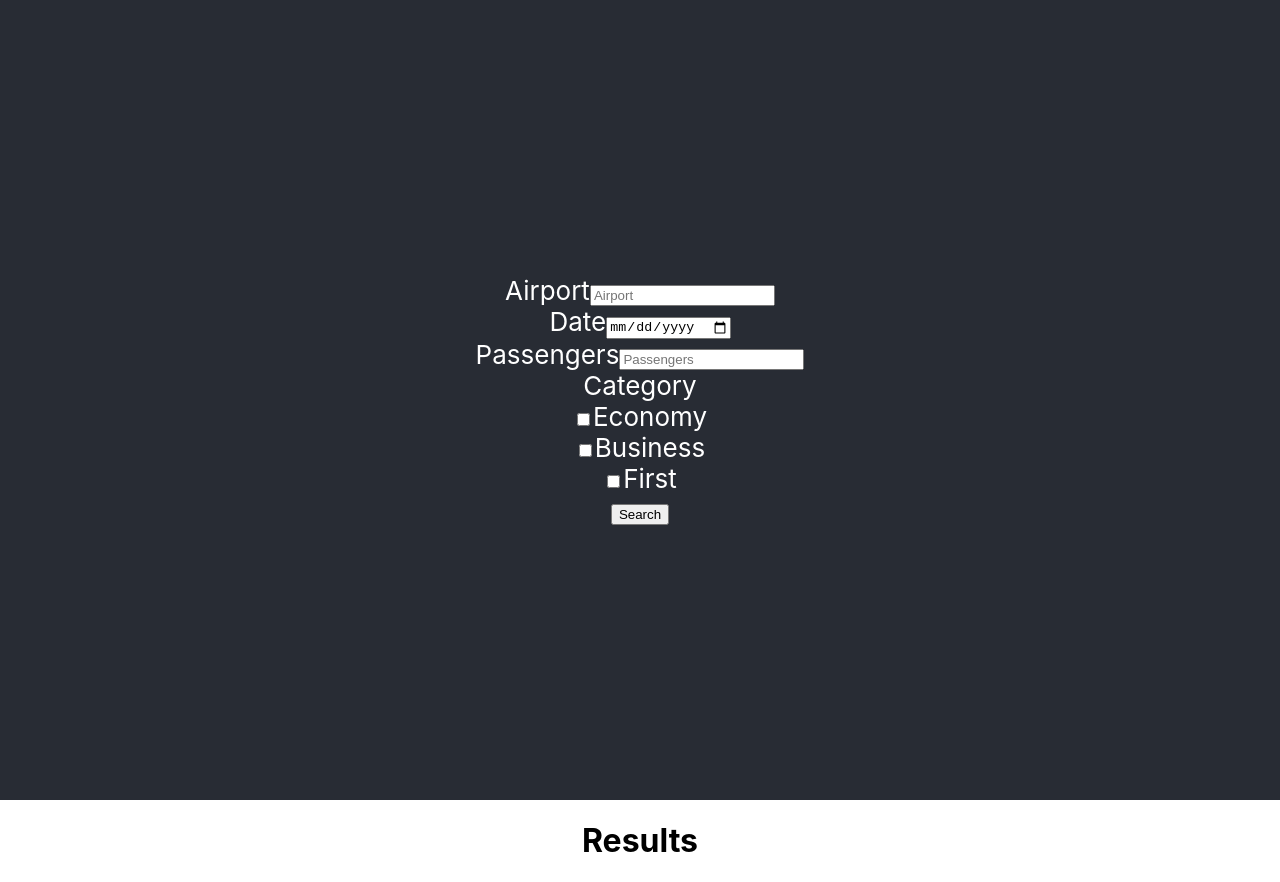
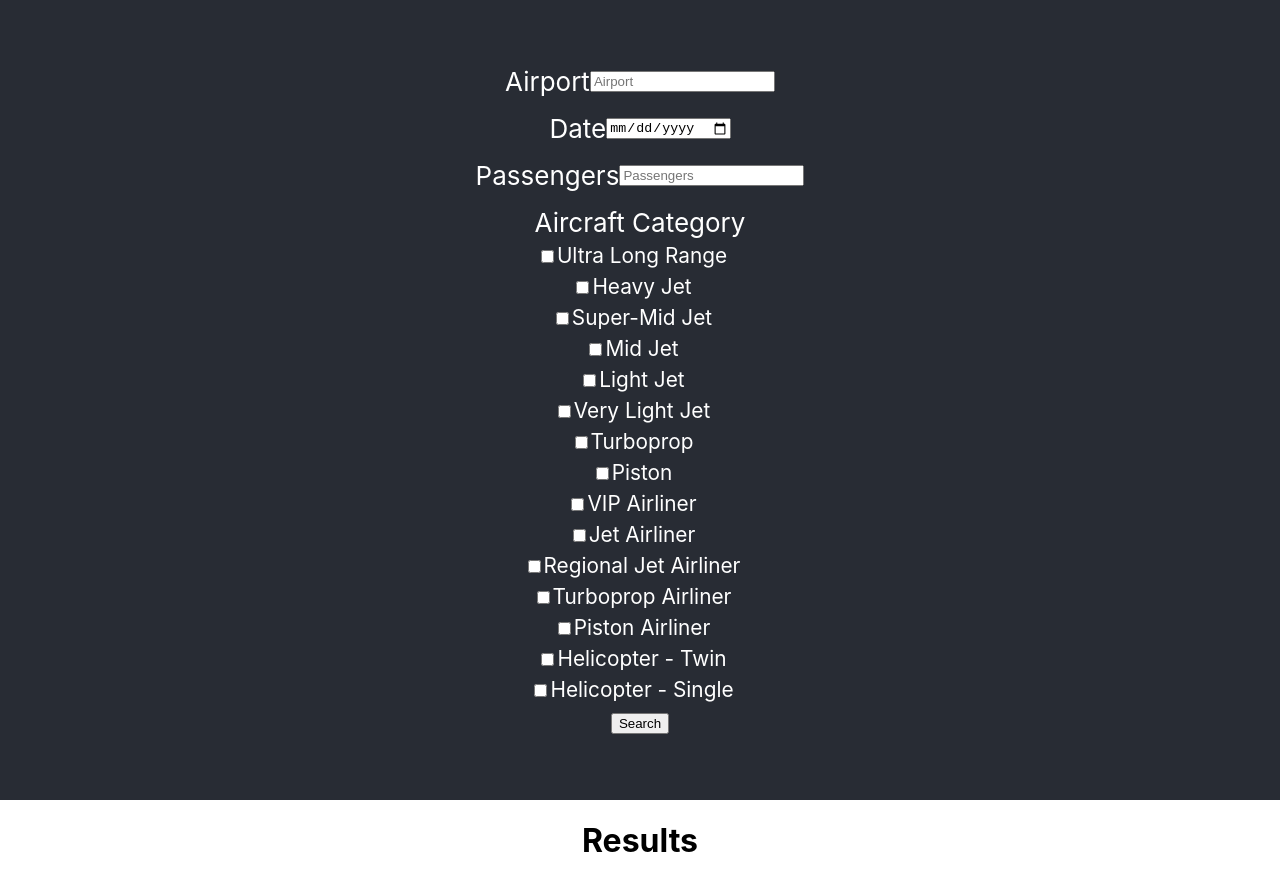
Before and after one commit to Dancodes92/JetSearch, a React (Create React App) app in the folder client/: page / in a window 1280 px wide. Built offline with nearby package versions, Linux system fonts and the light colour scheme.

Commit message:
front end jet selection, backend responding... not correctly selecting all jets

```diff
--- a/client/src/App.css
+++ b/client/src/App.css
@@ -37,4 +37,19 @@
   }
 }
 
-/* create a class for radio buttons */
+.form-check-label {
+  font-size: 1.3rem;
+}
+
+.form-group {
+  margin-bottom: 1rem;
+  display: flex;
+  flex-direction: row;
+  align-items: center;
+  justify-content: center;
+  flex-wrap: wrap;
+}
+
+.form-check {
+  margin-right: 1rem;
+}
--- a/client/src/App.js
+++ b/client/src/App.js
@@ -17,9 +17,10 @@ function App() {
     e.preventDefault();
     setIsLoading(true);
     setIsError(false);
+    const airport = Airport.toUpperCase();
     axios
-      .post("/api/search/yo", {
-        Airport,
+      .post("/api/search", {
+        airport,
         date,
         categories,
         passengers,
@@ -38,7 +39,7 @@ function App() {
   const handleChange = e => {
     const { name, value } = e.target;
     if (name === "Airport") {
-      setAirport(value);
+      setAirport(value)
     } else if (name === "date") {
       setDate(value);
     } else if (name === "passengers") {
@@ -55,7 +56,6 @@ function App() {
     }
   };
 
-  console.log("categories", categories);
 
   return (
     <div className="App">
@@ -71,6 +71,7 @@ function App() {
                 name="Airport"
                 placeholder="Airport"
                 onChange={handleChange}
+                value={Airport.toLocaleUpperCase()}
               />
             </div>
             <div className="form-group">
@@ -95,49 +96,220 @@ function App() {
                 onChange={handleChange}
               />
             </div>
-            <div className="form-group">
-              <label htmlFor="category">Category</label>
+            <div className="form-group-checkbox">
+              <label htmlFor="category">Aircraft Category</label>
+
               <div className="form-check">
                 <input
                   type="checkbox"
                   className="form-check-input"
                   id="category"
-                  name="economy"
+                  name="Ultra Long Range"
                   onChange={handleCheckbox}
-                  checked={categories.includes("economy")}
+                  checked={categories.includes("Ultra Long Range")}
                 />
-
                 <label className="form-check-label" htmlFor="category">
-                  Economy
+                  Ultra Long Range
                 </label>
               </div>
+
               <div className="form-check">
                 <input
                   type="checkbox"
                   className="form-check-input"
                   id="category"
-                  name="business"
+                  name="Heavy Jet"
                   onChange={handleCheckbox}
-                  checked={categories.includes("business")}
+                  checked={categories.includes("Heavy Jet")}
                 />
                 <label className="form-check-label" htmlFor="category">
-                  Business
+                  Heavy Jet
                 </label>
               </div>
+
               <div className="form-check">
                 <input
                   type="checkbox"
                   className="form-check-input"
                   id="category"
-                  name="first"
+                  name="Super-Mid Jet"
                   onChange={handleCheckbox}
-                  checked={categories.includes("first")}
+                  checked={categories.includes("Super-Mid Jet")}
                 />
                 <label className="form-check-label" htmlFor="category">
-                  First
+                  Super-Mid Jet
+                </label>
+              </div>
+
+              <div className="form-check">
+                <input
+                  type="checkbox"
+                  className="form-check-input"
+                  id="category"
+                  name="Mid Jet"
+                  onChange={handleCheckbox}
+                  checked={categories.includes("Mid Jet")}
+                />
+                <label className="form-check-label" htmlFor="category">
+                  Mid Jet
+                </label>
+              </div>
+
+              <div className="form-check">
+                <input
+                  type="checkbox"
+                  className="form-check-input"
+                  id="category"
+                  name="Light Jet"
+                  onChange={handleCheckbox}
+                  checked={categories.includes("Light Jet")}
+                />
+                <label className="form-check-label" htmlFor="category">
+                  Light Jet
+                </label>
+              </div>
+
+              <div className="form-check">
+                <input
+                  type="checkbox"
+                  className="form-check-input"
+                  id="category"
+                  name="Very Light Jet"
+                  onChange={handleCheckbox}
+                  checked={categories.includes("Very Light Jet")}
+                />
+                <label className="form-check-label" htmlFor="category">
+                  Very Light Jet
+                </label>
+              </div>
+
+              <div className="form-check">
+                <input
+                  type="checkbox"
+                  className="form-check-input"
+                  id="category"
+                  name="Turboprop"
+                  onChange={handleCheckbox}
+                  checked={categories.includes("Turboprop")}
+                />
+                <label className="form-check-label" htmlFor="category">
+                  Turboprop
+                </label>
+              </div>
+
+              <div className="form-check">
+                <input
+                  type="checkbox"
+                  className="form-check-input"
+                  id="category"
+                  name="Piston"
+                  onChange={handleCheckbox}
+                  checked={categories.includes("Piston")}
+                />
+                <label className="form-check-label" htmlFor="category">
+                  Piston
+                </label>
+              </div>
+
+              <div className="form-check">
+                <input
+                  type="checkbox"
+                  className="form-check-input"
+                  id="category"
+                  name="VIP Airliner"
+                  onChange={handleCheckbox}
+                  checked={categories.includes("VIP Airliner")}
+                />
+                <label className="form-check-label" htmlFor="category">
+                  VIP Airliner
+                </label>
+              </div>
+
+              <div className="form-check">
+                <input
+                  type="checkbox"
+                  className="form-check-input"
+                  id="category"
+                  name="Jet Airliner"
+                  onChange={handleCheckbox}
+                  checked={categories.includes("Jet Airliner")}
+                />
+                <label className="form-check-label" htmlFor="category">
+                  Jet Airliner
+                </label>
+              </div>
+
+              <div className="form-check">
+                <input
+                  type="checkbox"
+                  className="form-check-input"
+                  id="category"
+                  name="Regional Jet Airliner"
+                  onChange={handleCheckbox}
+                  checked={categories.includes("Regional Jet Airliner")}
+                />
+                <label className="form-check-label" htmlFor="category">
+                  Regional Jet Airliner
+                </label>
+              </div>
+
+              <div className="form-check">
+                <input
+                  type="checkbox"
+                  className="form-check-input"
+                  id="category"
+                  name="Turboprop Airliner"
+                  onChange={handleCheckbox}
+                  checked={categories.includes("Turboprop Airliner")}
+                />
+                <label className="form-check-label" htmlFor="category">
+                  Turboprop Airliner
+                </label>
+              </div>
+
+              <div className="form-check">
+                <input
+                  type="checkbox"
+                  className="form-check-input"
+                  id="category"
+                  name="Piston Airliner"
+                  onChange={handleCheckbox}
+                  checked={categories.includes("Piston Airliner")}
+                />
+                <label className="form-check-label" htmlFor="category">
+                  Piston Airliner
+                </label>
+              </div>
+
+              <div className="form-check">
+                <input
+                  type="checkbox"
+                  className="form-check-input"
+                  id="category"
+                  name="Helicopter - Twin"
+                  onChange={handleCheckbox}
+                  checked={categories.includes("Helicopter - Twin")}
+                />
+                <label className="form-check-label" htmlFor="category">
+                  Helicopter - Twin
+                </label>
+              </div>
+
+              <div className="form-check">
+                <input
+                  type="checkbox"
+                  className="form-check-input"
+                  id="category"
+                  name="Helicopter - Single"
+                  onChange={handleCheckbox}
+                  checked={categories.includes("Helicopter - Single")}
+                />
+                <label className="form-check-label" htmlFor="category">
+                  Helicopter - Single
                 </label>
               </div>
             </div>
+
             <button type="submit" className="btn btn-primary">
               Search
             </button>
```
Also changed, not shown: 1 other file (tests, documents, lock files or other folders).
